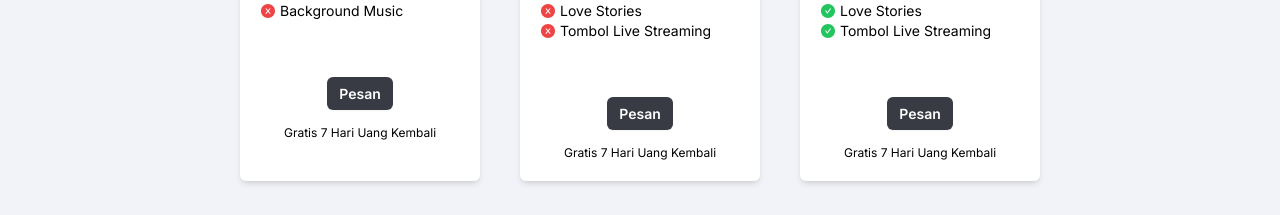
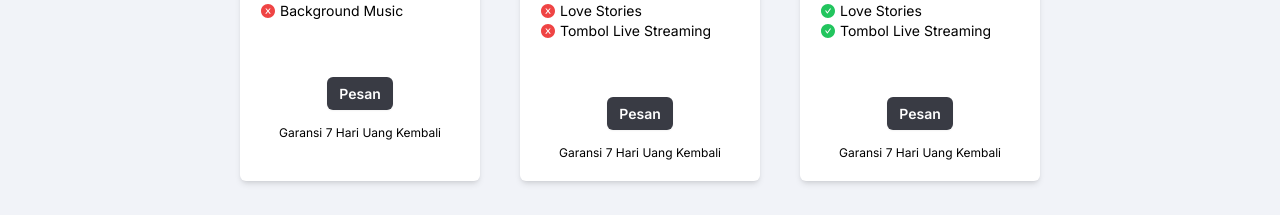
Before and after one commit to prastowo18/wedding-companyprofile, a Next.js app: page / in a window 1280 px wide. Shown: the part 5804-6019 px from the top of the page. Built offline with nearby package versions, Linux system fonts and the light colour scheme; a web font is replaced by a local one.

Commit message:
update field desc price

```diff
--- a/app/data/index.js
+++ b/app/data/index.js
@@ -135,7 +135,7 @@ export const data = {
     {
       type: "Bronze",
       price: "99.000",
-      desc: "Gratis 7 Hari Uang Kembali",
+      desc: "Garansi 7 Hari Uang Kembali",
       itemList: [
         {
           title: "Masa Aktif Selamanya",
@@ -207,7 +207,7 @@ export const data = {
     {
       type: "Silver",
       price: "129.000",
-      desc: "Gratis 7 Hari Uang Kembali",
+      desc: "Garansi 7 Hari Uang Kembali",
       itemList: [
         {
           title: "Masa Aktif Selamanya",
@@ -279,7 +279,7 @@ export const data = {
     {
       type: "Gold",
       price: "179.000",
-      desc: "Gratis 7 Hari Uang Kembali",
+      desc: "Garansi 7 Hari Uang Kembali",
       itemList: [
         {
           title: "Masa Aktif Selamanya",
@@ -367,7 +367,7 @@ export const data = {
       desc: "Untuk text default bisa custom sesuai dengan keinginanmu.",
     },
     {
-      title: "Apa yang dimaksud dengan 7 hari uang kembali?",
+      title: "Apa yang dimaksud dengan garansi 7 hari uang kembali?",
       desc: "Jika dalam 7 hari setelah anda melakukan pembayaran pelayanan kami kurang memuaskan uang anda akan kembalikan.",
     },
   ],
```
